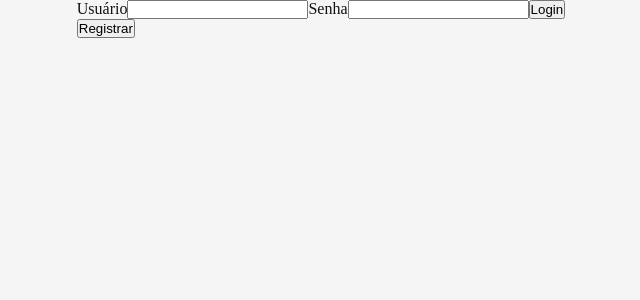
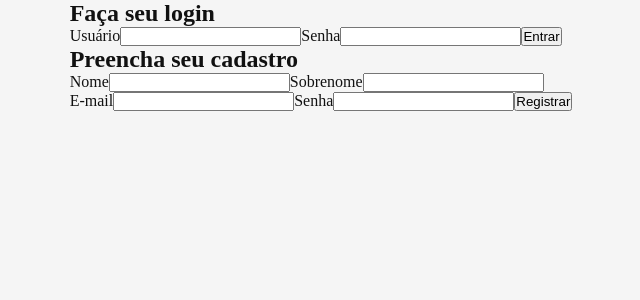
Before and after one commit to filipegallodev/banco-digital, a Next.js app in the folder frontend-nextjs/: page / in a window 1280 px wide. Shown: the top 300 px of the page, without its empty margins (319-959 px from the left). Built offline with nearby package versions, Linux system fonts and the light colour scheme.

Commit message:
feat: register form

```diff
--- a/frontend-nextjs/src/components/Form/FormLogin.tsx
+++ b/frontend-nextjs/src/components/Form/FormLogin.tsx
@@ -21,6 +21,7 @@ const FormLogin = () => {
 
   return (
     <div>
+      <h2>Faça seu login</h2>
       <form onSubmit={handleLogin}>
         <label htmlFor="username">Usuário</label>
         <input
@@ -40,7 +41,7 @@ const FormLogin = () => {
             setLoginData({ ...loginData, password: target.value })
           }
         />
-        <button>Login</button>
+        <button>Entrar</button>
         {loading && <p>Carregando...</p>}
         {error && <p>{error}</p>}
       </form>
--- /dev/null
+++ b/frontend-nextjs/src/components/Form/FormRegister.tsx
@@ -0,0 +1,67 @@
+import React, { useState } from "react";
+
+const FormRegister = () => {
+  const [registerData, setRegisterData] = useState({
+    firstName: "",
+    lastName: "",
+    email: "",
+    password: "",
+  });
+
+  function handleRegister(event: React.FormEvent) {
+    event.preventDefault();
+    const { firstName, lastName, email, password } = registerData;
+    if (firstName && lastName && email && password) {
+      console.log(registerData);
+    }
+  }
+
+  return (
+    <div>
+      <h2>Preencha seu cadastro</h2>
+      <form onSubmit={handleRegister}>
+        <div>
+          <label htmlFor="firstName">Nome</label>
+          <input
+            type="text"
+            id="firstName"
+            name="firstName"
+            onChange={({ target }) =>
+              setRegisterData({ ...registerData, firstName: target.value })
+            }
+          />
+          <label htmlFor="lastName">Sobrenome</label>
+          <input
+            type="text"
+            id="lastName"
+            name="lastName"
+            onChange={({ target }) =>
+              setRegisterData({ ...registerData, lastName: target.value })
+            }
+          />
+        </div>
+        <label htmlFor="email">E-mail</label>
+        <input
+          type="email"
+          id="email"
+          name="email"
+          onChange={({ target }) =>
+            setRegisterData({ ...registerData, email: target.value })
+          }
+        />
+        <label htmlFor="password">Senha</label>
+        <input
+          type="text"
+          id="password"
+          name="password"
+          onChange={({ target }) =>
+            setRegisterData({ ...registerData, password: target.value })
+          }
+        />
+        <button>Registrar</button>
+      </form>
+    </div>
+  );
+};
+
+export default FormRegister;
--- a/frontend-nextjs/src/pages/index.tsx
+++ b/frontend-nextjs/src/pages/index.tsx
@@ -7,6 +7,7 @@ import { useRouter } from "next/router";
 import { useCallback, useEffect } from "react";
 import { useAppDispatch } from "@/hooks/useAppDispatch";
 import { fetchToken, resetState } from "@/store/reducers/user";
+import FormRegister from "@/components/Form/FormRegister";
 
 export default function Home() {
   const { data } = useAppSelector((state: IReduxState) => state.login);
@@ -48,7 +49,7 @@ export default function Home() {
         <Container>
           <div>
             <FormLogin />
-            <button>Registrar</button>
+            <FormRegister />
           </div>
         </Container>
       </main>
```
